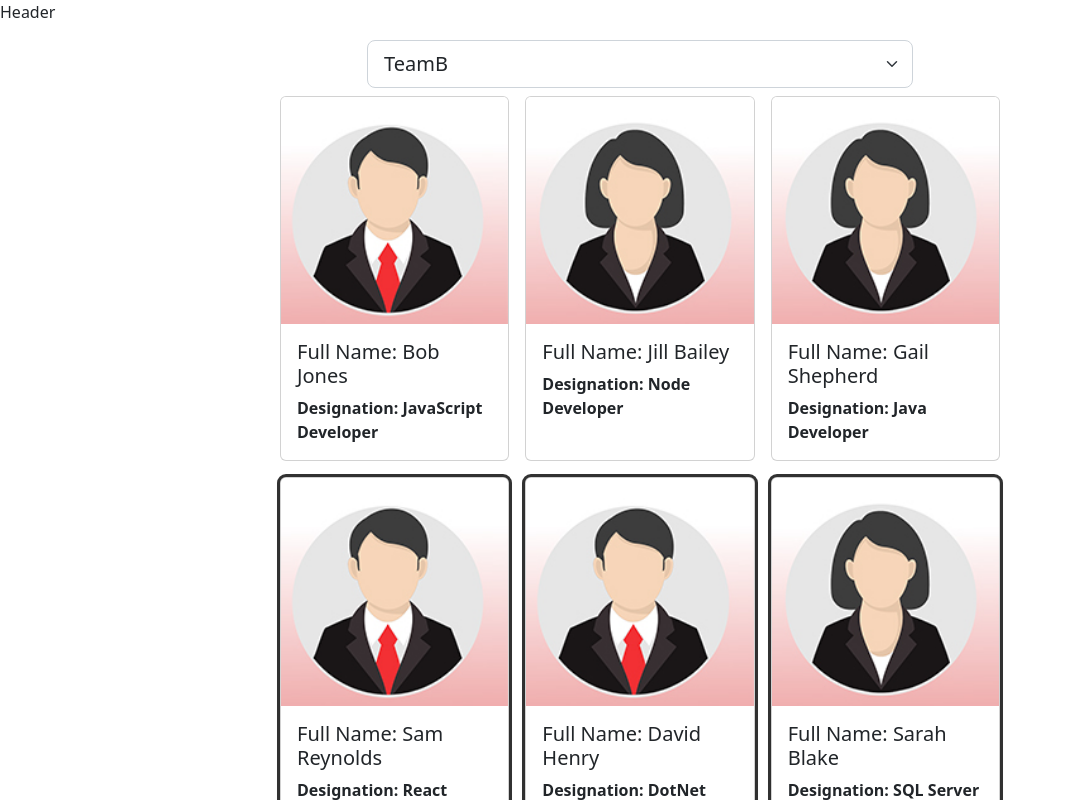
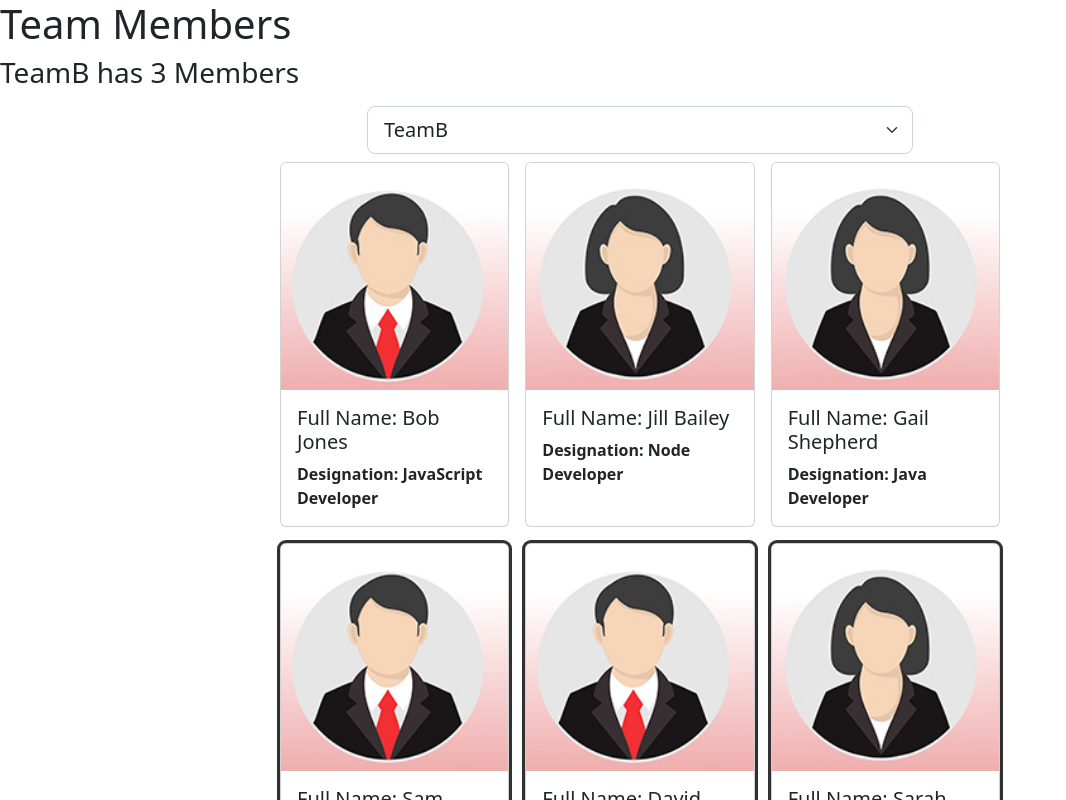
Before and after one commit to abnercabrera28/team-members, a React (Create React App) app: page / in a window 1280 px wide. Shown: the top 800 px of the page, without its empty margins (0-1066 px from the left). Built offline with nearby package versions, Linux system fonts and the light colour scheme.

Commit message:
add teamMember count to header

```diff
--- a/src/Header.js
+++ b/src/Header.js
@@ -1,8 +1,11 @@
 import React from 'react'
 
-const Header = () => {
+const Header = ({selectedTeam, teamMemberCount}) => {
   return (
-    <div>Header</div>
+    <header>
+      <h1>Team Members</h1>
+      <h3>{selectedTeam} has {teamMemberCount} Members</h3>
+    </header>
   )
 }
 
```
